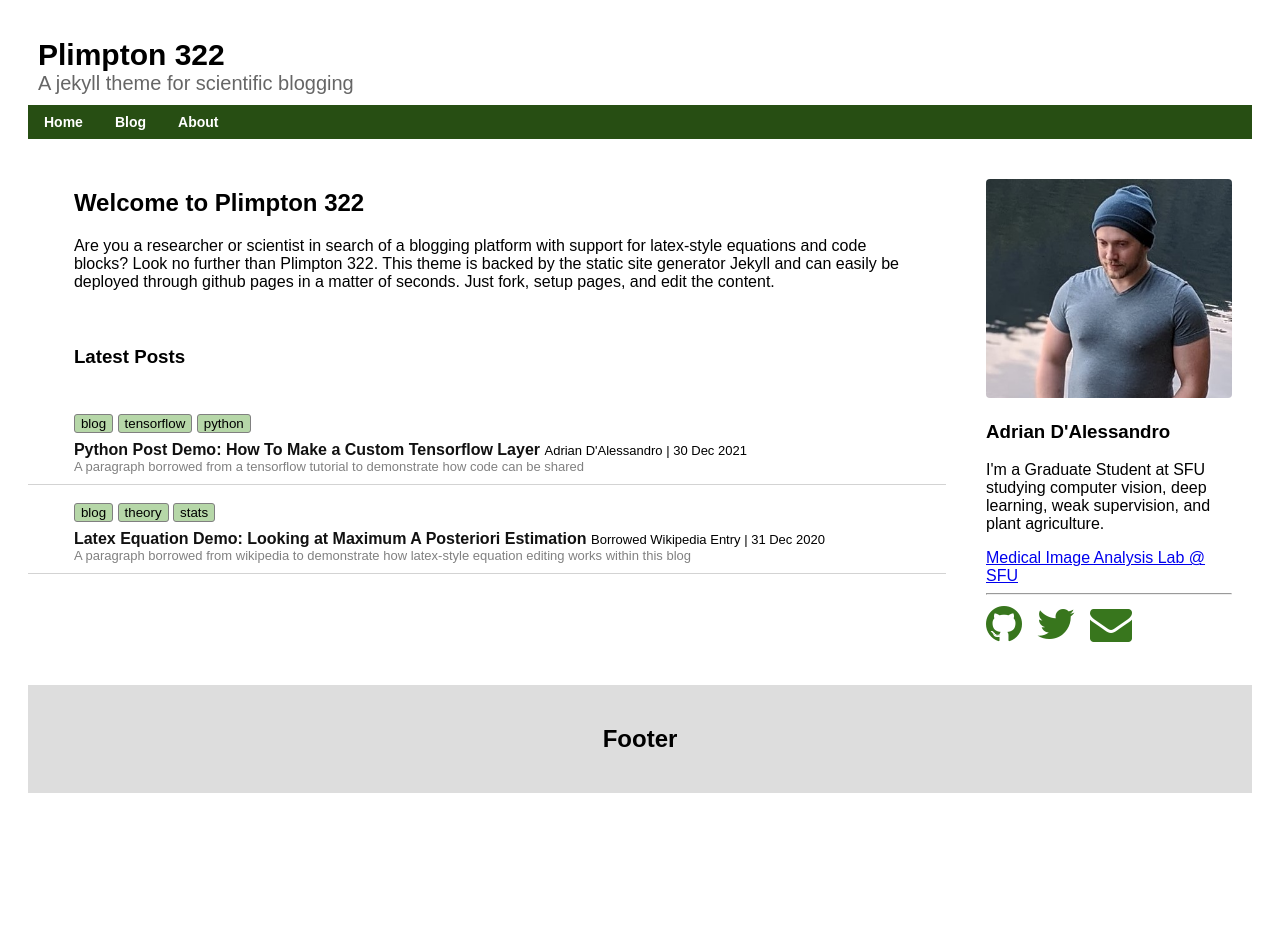
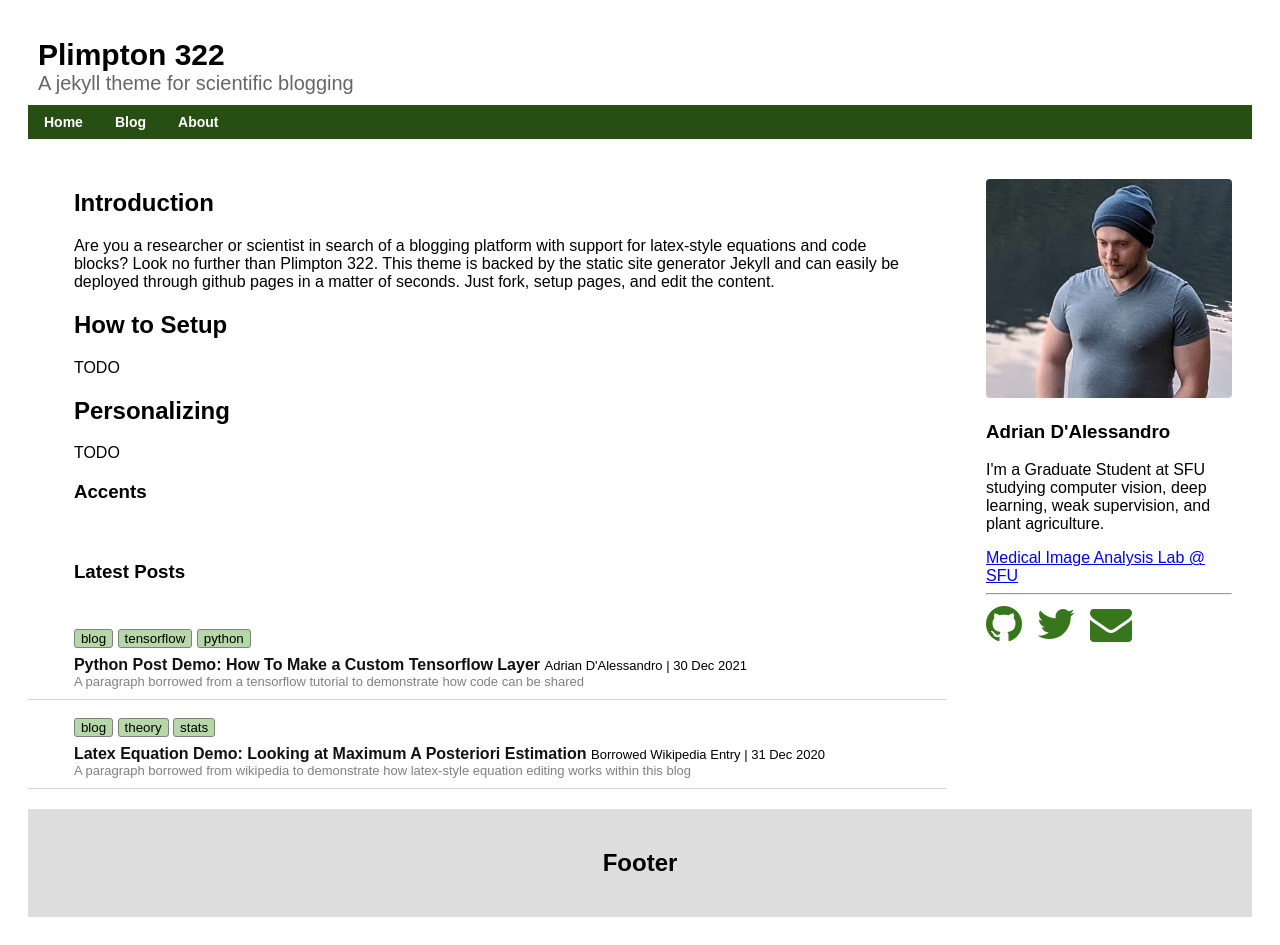
Before and after one commit to adrian-dalessandro/Plimpton322, a Jekyll site: the page built from index.md, in a window 1280 px wide. Built offline with Jekyll 4.4.1, drawn with Linux system fonts in a browser that asks for light colours; before the commit the page ends 900 px from its top, so only the background shows below that.

Commit message:
Update index.md

```diff
--- a/index.md
+++ b/index.md
@@ -2,6 +2,11 @@
 layout: default
 title: Hello World
 ---
-## Welcome to Plimpton 322
+## Introduction
+Are you a researcher or scientist in search of a blogging platform with support for latex-style equations and code blocks? Look no further than Plimpton 322. This theme is backed by the static site generator Jekyll and can easily be deployed through github pages in a matter of seconds. Just fork, setup pages, and edit the content.
+## How to Setup
+TODO
 
-Are you a researcher or scientist in search of a blogging platform with support for latex-style equations and code blocks? Look no further than Plimpton 322. This theme is backed by the static site generator Jekyll and can easily be deployed through github pages in a matter of seconds. Just fork, setup pages, and edit the content.
+## Personalizing
+TODO
+### Accents
```
